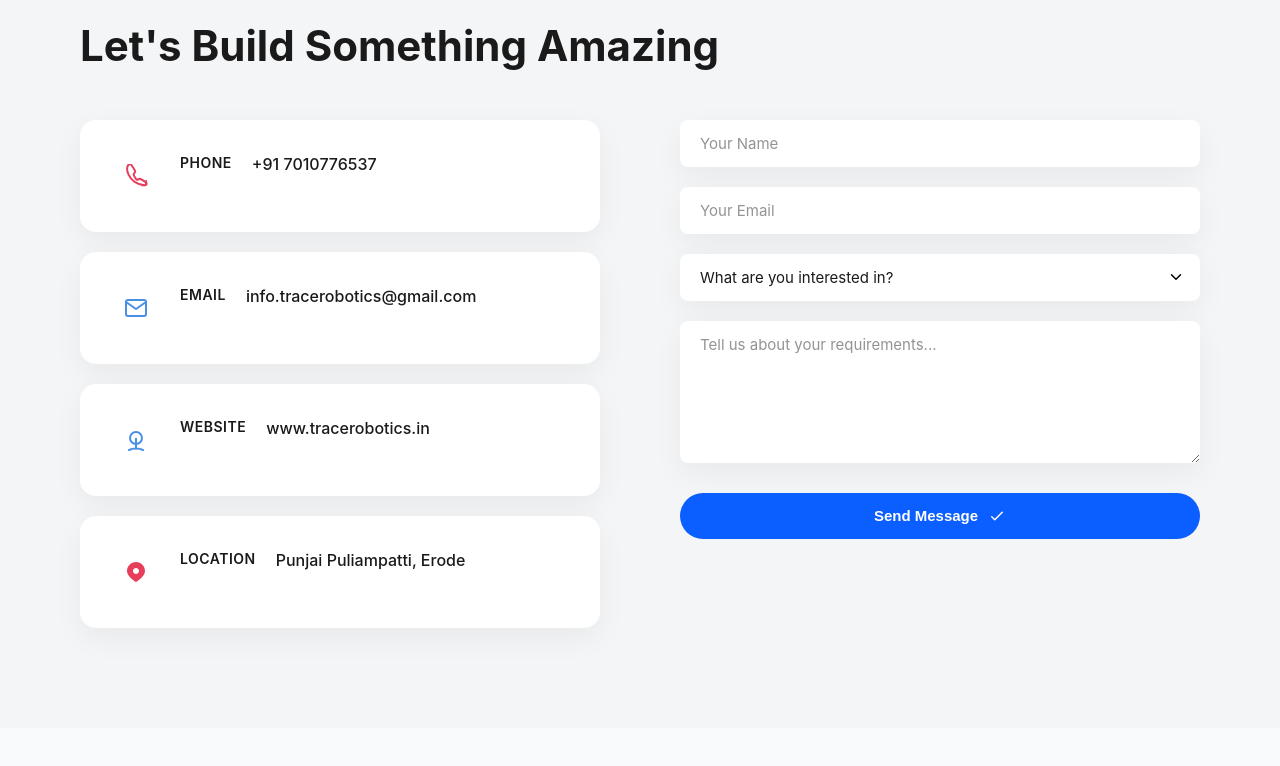
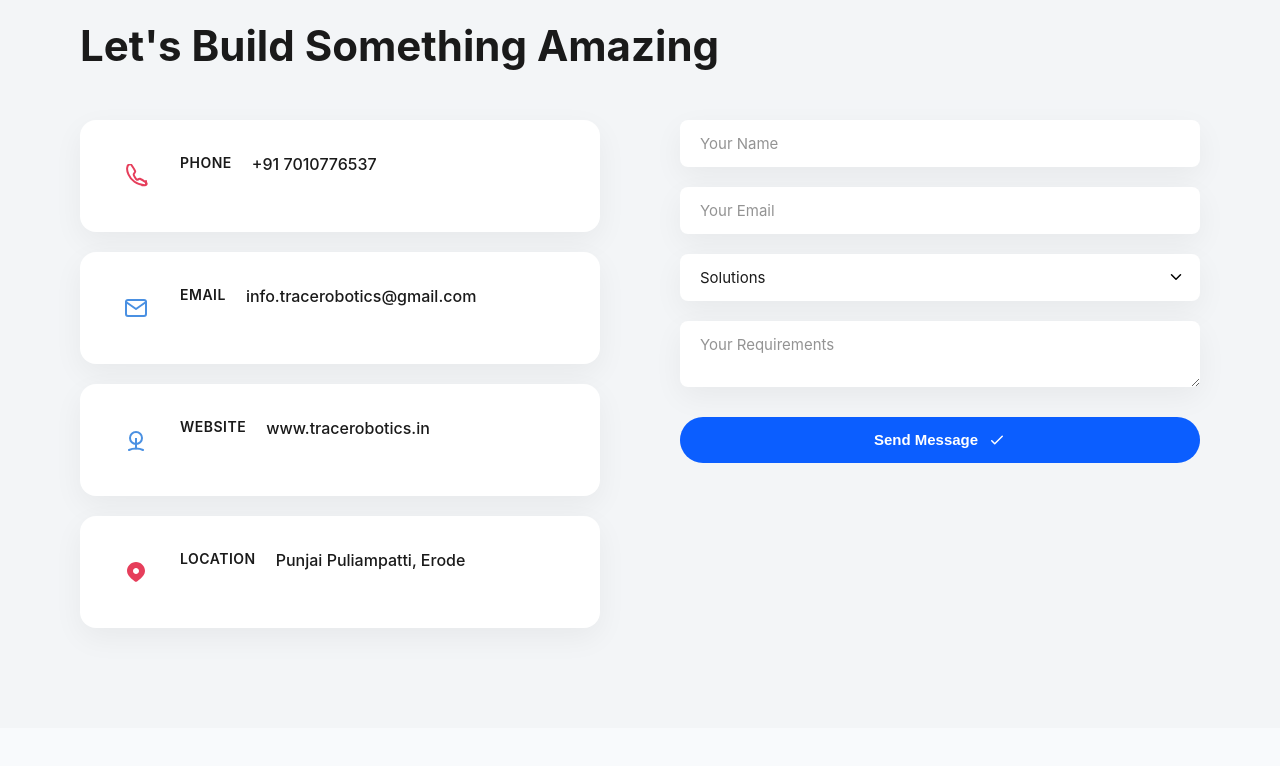
Before and after one commit to Varunraj2008/trace-robotics, a plain HTML site: page index.html in a window 1280 px wide. Shown: the part 4128-4894 px from the top of the page. Drawn offline with Linux system fonts and the light colour scheme.

Commit message:
Updated website

```diff
--- a/index.html
+++ b/index.html
@@ -352,22 +352,29 @@
 
                 <!-- Right: Contact Form -->
                 <div class="contact-form-wrapper">
-                    <form class="contact-form" id="contactForm" action="https://formsubmit.co/info.tracerobotics@gmail.com" method="POST">
+                    <form class="contact-form" action="https://formsubmit.co/info.tracerobotics@gmail.com" method="POST">
                         <input type="hidden" name="_captcha" value="false">
                         <input type="hidden" name="_template" value="table">
-                        <input type="text" name="name" placeholder="Your Name" required>
-                        <input type="email" name="email" placeholder="Your Email" required>
+                        <input type="hidden" name="_subject" value="New Trace Robotics Inquiry">
 
-                        <select name="interest" required>
-                            <option value="">What are you interested in?</option>
-                            <option value="amr">Autonomous Mobile Robots</option>
-                            <option value="automation">Custom Industrial Automation</option>
-                            <option value="ai">AI & Sensor Integration</option>
-                            <option value="training">Training Program</option>
-                            <option value="support">Support Services</option>
+                        <input type="text"
+                               name="name"
+                               placeholder="Your Name"
+                               required>
+
+                        <input type="email"
+                               name="email"
+                               placeholder="Your Email"
+                               required>
+
+                        <select name="interest">
+                            <option value="Solutions">Solutions</option>
+                            <option value="Products">Products</option>
+                            <option value="Support">Support</option>
                         </select>
 
-                        <textarea name="requirements" placeholder="Tell us about your requirements..." rows="6" required></textarea>
+                        <textarea name="requirements"
+                                  placeholder="Your Requirements"></textarea>
 
                         <button type="submit" class="btn-submit">
                             Send Message
```
